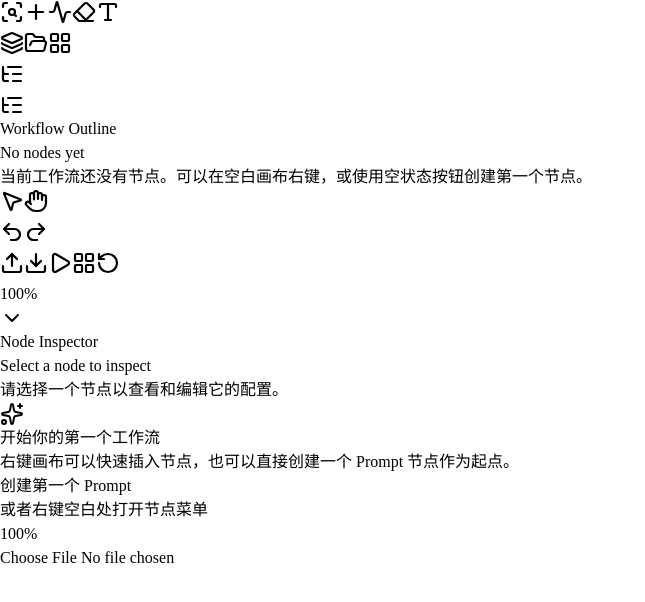
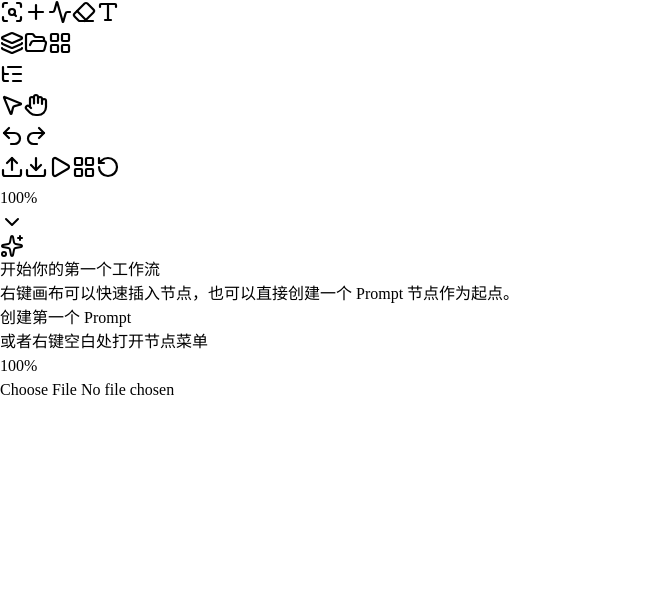
Before and after one commit to Alex-1116/loom-ai-monorepo, a Next.js app in the folder apps/ai-pilot-flow/: page /workflows in a window 1280 px wide. Shown: the top 602 px of the page, without its empty margins (0-645 px from the left). Built offline with nearby package versions, Linux system fonts and the light colour scheme.

Commit message:
feat(workflow): make node inspector mount only when selected

```diff
--- a/apps/ai-pilot-flow/src/components/workflows/editor/canvas/canvas-viewport.tsx
+++ b/apps/ai-pilot-flow/src/components/workflows/editor/canvas/canvas-viewport.tsx
@@ -689,13 +689,9 @@ export function WorkflowCanvasViewport() {
           />
         </div>
 
+        {isOutlineVisible ? (
           <div
-          className={cn(
-            "absolute top-4 bottom-4 left-20 z-20 hidden origin-top-left transition-all duration-200 ease-out xl:block",
-            isOutlineVisible
-              ? "translate-x-0 translate-y-0 scale-100 opacity-100"
-              : "pointer-events-none -translate-y-2 scale-95 opacity-0"
-          )}
+            className="absolute top-4 bottom-4 left-20 z-20 hidden origin-top-left animate-in duration-200 ease-out zoom-in-95 fade-in xl:block"
             data-workflow-overlay
           >
             <WorkflowOutlinePanel
@@ -707,6 +703,7 @@ export function WorkflowCanvasViewport() {
               }}
             />
           </div>
+        ) : null}
 
         <div
           className="absolute bottom-4 left-1/2 z-20 -translate-x-1/2"
@@ -757,13 +754,9 @@ export function WorkflowCanvasViewport() {
           />
         </div>
 
+        {selectedNodeIds.length > 0 ? (
           <div
-          className={cn(
-            "absolute top-4 right-4 bottom-4 z-20 hidden transition-all duration-200 ease-out xl:block",
-            selectedNodeIds.length > 0
-              ? "translate-x-0 opacity-100"
-              : "pointer-events-none translate-x-[calc(100%+1rem)] opacity-0"
-          )}
+            className="absolute top-4 right-4 bottom-4 z-20 hidden animate-in duration-200 ease-out fade-in slide-in-from-right-4 xl:block"
             data-workflow-overlay
           >
             <WorkflowNodeInspectorPanel
@@ -773,6 +766,7 @@ export function WorkflowCanvasViewport() {
               onCommitChanges={flushHistory}
             />
           </div>
+        ) : null}
 
         <WorkflowEmptyState
           visible={nodes.length === 0}
```
Lines whose indentation alone changed are shown as unchanged.
